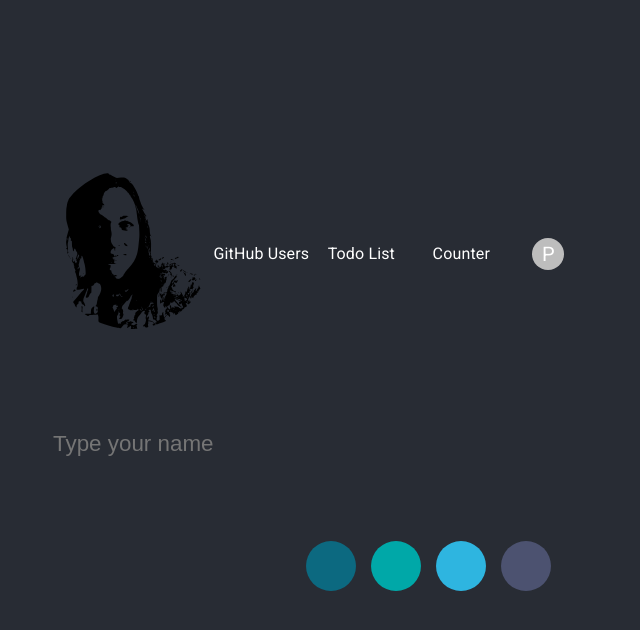
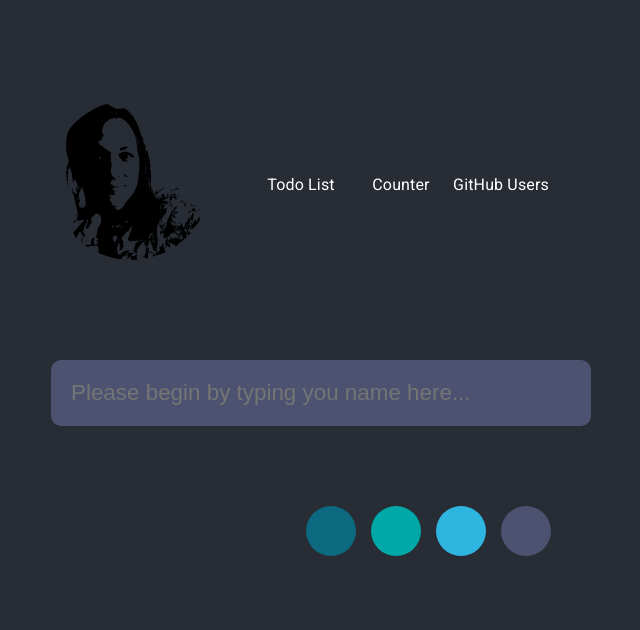
Before and after one commit to PiaHagman/My-First-React-App, a React (Create React App) app: page / in a window 1280 px wide. Shown: the top 630 px of the page, without its empty margins (339-979 px from the left). Built offline with nearby package versions, Linux system fonts and the light colour scheme.

Commit message:
Some styling and end-of day commit.

```diff
--- a/src/App.css
+++ b/src/App.css
@@ -8,7 +8,7 @@ body {
   display: flex;
   flex-direction: column;
   align-items: center;
-  justify-content: center;
+  /* justify-content: center; */
   color: white;
   box-sizing: border-box;
 
@@ -21,10 +21,9 @@ body {
 }
 .header {
   width: 500px;
-  margin-bottom: 50px;
+  margin: 100px 0 50px 0;
   display: flex;
   flex-direction: row;
-
   justify-content: space-between;
 }
 
@@ -101,14 +100,21 @@ input {
   width: 100%;
 }
 
-@keyframes App-logo-spin {
+.name-form input{
+  background-color: #4C5270;
+  padding: 20px;
+  border-radius: 10px;
+  width: 100%;
+}
+
+/* @keyframes App-logo-spin {
   from {
     transform: rotate(0deg);
   }
   to {
     transform: rotate(360deg);
   }
-}
+} */
 
 .component-frame{
   border: 2px solid white;
--- a/src/App.js
+++ b/src/App.js
@@ -2,6 +2,7 @@ import logo from "./logo.svg";
 import "./App.css";
 import { useState } from "react";
 import { Route, Routes, Link } from "react-router-dom";
+import Tooltip from "@mui/material/Tooltip";
 
 import {
   TodoList,
@@ -26,9 +27,11 @@ function App() {
   return (
     <div className="app" style={appStyle}>
       <div className="header">
-        <Link to="/">
-          <img src={logo} className="logo" alt="logo" />
-        </Link>
+        <Tooltip title="Yes, this is me!">
+          <Link to="/">
+            <img src={logo} className="logo" alt="logo" />
+          </Link>
+        </Tooltip>
         <AccountMenu />
       </div>
       <div className="App-intro">
--- a/src/components/Form.js
+++ b/src/components/Form.js
@@ -20,13 +20,13 @@ const Form = ({ showName, nameIsSet, name, setYourName }) => {
           </p>
         </div>
       ) : (
-        <form>
+        <form className="name-form">
           <input
             type="text"
             value={name}
             onChange={(e) => setYourName(e.target.value)} //Whenever there is a change, an anonymous function (which takes in the event object as a parameter) is fired which in turn calls the setName() function to update the name variable with the current value of the input field.
             onKeyDown={(event) => handleKeyDown(event)}
-            placeholder="Type your name"
+            placeholder="Please begin by typing you name here..."
           />
         </form>
       )}
--- a/src/components/List.jsx
+++ b/src/components/List.jsx
@@ -73,7 +73,8 @@ const TodoList = ({ todos, setTodos }) => {
     <form className="todo-list component-frame">
       <p className="component-heading">Write your own Todo's</p>
       <p>
-        Be my guest and add your own todo's to this fancy list. Also note that they are saved when you navigate around in the page. Do not refresh the page though, then you will have to start all over again.
+        Be my guest and add your own todo's to this fancy list. You can also remove todo's and mark them as done.
+        Also note that they are saved when you navigate around the page. Do not refresh the page though, then you will have to start all over again.
       </p>
         <ul>
           {todos.map((todo, index) => (
--- a/src/components/Menu.jsx
+++ b/src/components/Menu.jsx
@@ -1,33 +1,13 @@
 import * as React from 'react';
 import Box from '@mui/material/Box';
-import Avatar from '@mui/material/Avatar';
-import Menu from '@mui/material/Menu';
-import MenuItem from '@mui/material/MenuItem';
-import ListItemIcon from '@mui/material/ListItemIcon';
-import Divider from '@mui/material/Divider';
-import IconButton from '@mui/material/IconButton';
 import Typography from '@mui/material/Typography';
-import Tooltip from '@mui/material/Tooltip';
-import PersonAdd from '@mui/icons-material/PersonAdd';
-import Settings from '@mui/icons-material/Settings';
-import Logout from '@mui/icons-material/Logout';
 import {  Link } from "react-router-dom";
 
 export default function AccountMenu() {
-  const [anchorEl, setAnchorEl] = React.useState(null);
-  const open = Boolean(anchorEl);
-  const handleClick = (event) => {
-    setAnchorEl(event.currentTarget);
-  };
-  const handleClose = () => {
-    setAnchorEl(null);
-  };
+
   return (
     <React.Fragment>
       <Box sx={{ display: 'flex', alignItems: 'center', textAlign: 'center' }}>
-
-        <Typography sx={{ minWidth: 100 }}>
-          <Link to="/users" className='menu-link'>GitHub Users</Link></Typography>
         <Typography sx={{ minWidth: 100 }}>
         <Link to="/todolist" className='menu-link'>
           Todo List
@@ -36,80 +16,9 @@ export default function AccountMenu() {
         <Link to="/counter" className='menu-link'>
           Counter
           </Link></Typography>
-        <Tooltip title="Account settings">
-          <IconButton
-            onClick={handleClick}
-            size="small"
-            sx={{ ml: 2 }}
-            aria-controls={open ? 'account-menu' : undefined}
-            aria-haspopup="true"
-            aria-expanded={open ? 'true' : undefined}
-          >
-            <Avatar sx={{ width: 32, height: 32 }}>P</Avatar>
-          </IconButton>
-        </Tooltip>
+          <Typography sx={{ minWidth: 100 }}>
+          <Link to="/users" className='menu-link'>GitHub Users</Link></Typography>
       </Box>
-      <Menu
-        anchorEl={anchorEl}
-        id="account-menu"
-        open={open}
-        onClose={handleClose}
-        onClick={handleClose}
-        PaperProps={{
-          elevation: 0,
-          sx: {
-            overflow: 'visible',
-            filter: 'drop-shadow(0px 2px 8px rgba(0,0,0,0.32))',
-            mt: 1.5,
-            '& .MuiAvatar-root': {
-              width: 32,
-              height: 32,
-              ml: -0.5,
-              mr: 1,
-            },
-            '&:before': {
-              content: '""',
-              display: 'block',
-              position: 'absolute',
-              top: 0,
-              right: 14,
-              width: 10,
-              height: 10,
-              bgcolor: 'background.paper',
-              transform: 'translateY(-50%) rotate(45deg)',
-              zIndex: 0,
-            },
-          },
-        }}
-        transformOrigin={{ horizontal: 'right', vertical: 'top' }}
-        anchorOrigin={{ horizontal: 'right', vertical: 'bottom' }}
-      >
-        <MenuItem>
-          <Avatar /> Profile
-        </MenuItem>
-        <MenuItem>
-          <Avatar /> My account
-        </MenuItem>
-        <Divider />
-        <MenuItem>
-          <ListItemIcon>
-            <PersonAdd fontSize="small" />
-          </ListItemIcon>
-          Add another account
-        </MenuItem>
-        <MenuItem>
-          <ListItemIcon>
-            <Settings fontSize="small" />
-          </ListItemIcon>
-          Settings
-        </MenuItem>
-        <MenuItem>
-          <ListItemIcon>
-            <Logout fontSize="small" />
-          </ListItemIcon>
-          Logout
-        </MenuItem>
-      </Menu>
     </React.Fragment>
   );
 }
--- a/src/components/PageColor.jsx
+++ b/src/components/PageColor.jsx
@@ -1,24 +1,35 @@
 import React from "react";
 import "../App.css";
+import { useEffect } from "react";
+import Tooltip from "@mui/material/Tooltip";
 
 const PageColor = (backgroundColor, setBackgroundColor) => {
     const color = ["#0C6980", "#00A8A8", "#2EB5E0", "#4C5270"]
+    console.log(backgroundColor)
+
+    /* useEffect(() => {
+        setBackgroundColor(backgroundColor);
+      }, []); */
+
+    const circles = [{},{},{},{}];
+    return(
+        <div className="color-circles component-frame" >
+            {circles.map((item, i) => (
+                <Tooltip title="Try this color">
+                    <button
+                        style={{ backgroundColor: `${color[i]}` }}
+                        onClick={() => {
+                        setBackgroundColor(`${color[i]}`);
+                     }}>
+                    </button>
+                </Tooltip>
+            ))}
 
 
-    return(
-        <div className="color-circles component-frame" >
-            <button
-                style={{ backgroundColor: `${color[0]}` }}
-                    onClick={() => {
-                        //console.log(color[0])
-                        setBackgroundColor(`${color[0]}`);
 
-                     }}>
-
-            </button>
-            <button style={{ backgroundColor: `${color[1]}` }}></button>
+            {/* <button style={{ backgroundColor: `${color[1]}` }}></button>
             <button style={{ backgroundColor: `${color[2]}` }}></button>
-            <button style={{ backgroundColor: `${color[3]}` }}></button>
+            <button style={{ backgroundColor: `${color[3]}` }}></button> */}
         </div>
     )
 }
```
